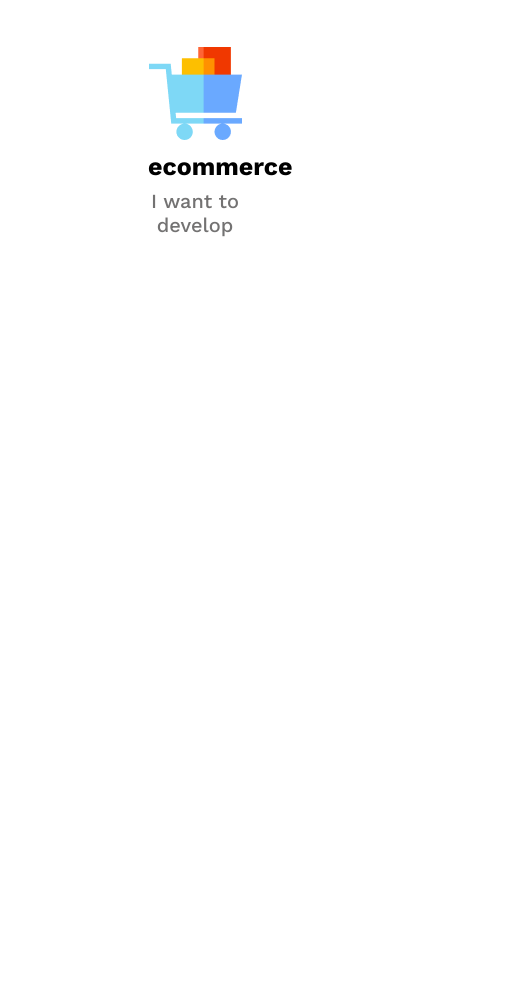
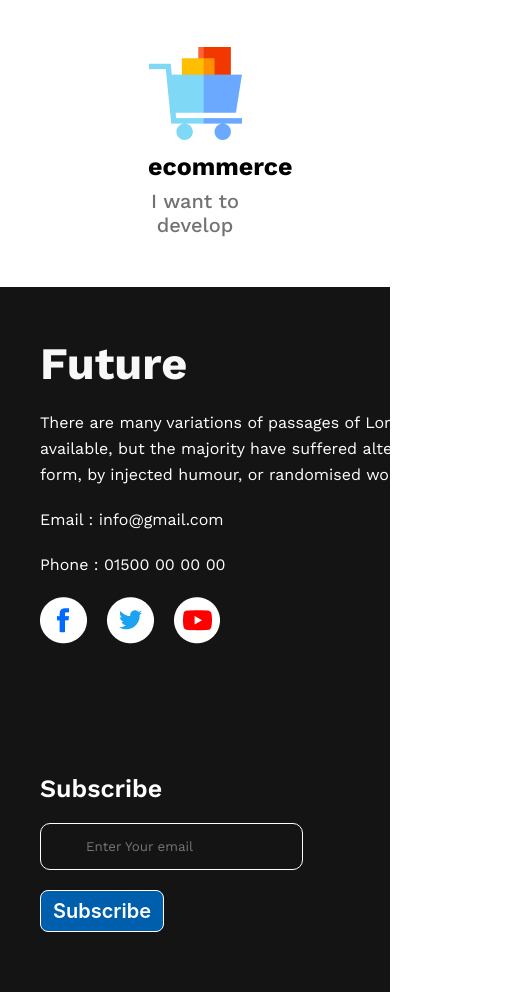
Before and after one commit to noobarafat/New-Year-Plan, a plain HTML site: page index.html in a window 390 px wide. Shown: the part 2632-3624 px from the top of the page, 525 px wide, since content can reach past the window. Before the commit the page ends 2919 px from the top, so only its background shows below. Drawn offline with nearby package versions, Linux system fonts and the light colour scheme.

Commit message:
Updated & Responsive

```diff
--- a/Styles/index.css
+++ b/Styles/index.css
@@ -159,13 +159,78 @@ header {
 
 /* footer style */
 
+footer {
+    display: flex;
+    gap: 300px;
+    padding: 130px 130px 100px 160px;
+    background-color: var(--Dark-01, #151414);
+    color: white;
+}
 
+.footer-contact{
+    padding-left: 100px;
+}
+
+.footer-contact h1 {
+    color: #F8F8F8;
+    font-size: 45px;
+    font-weight: 700;
+    padding-bottom: 20px;
+}
+
+.footer-contact p {
+    color: #FFF;
+    font-weight: 400;
+    line-height: 26px;
+    width: 485px;
+}
+
+.icons {
+    display: flex;
+    gap: 20px;
+}
+
+.subscribe{
+    padding-top: 50px;
+}
+
+.subscribe h2 {
+    color: #FFF;
+    font-size: 25px;
+    font-weight: 600;
+    padding-bottom: 20px;
+}
+
+.subscribe input {
+    background: var(--Dark-01, #151414);
+    padding: 15px 45px;
+    border: 1px solid white;
+    border-radius: 10px;
+
+}
+
+
+.subscribe button {
+    margin-top: 20px;
+    background: b;
+    border-radius: 8px;
+    background: #005FAC;
+    padding: 8px 12px;
+    color: #FFF;
+    font-family: Inter;
+    font-size: 20px;
+    font-weight: 600;
+    border: 1px solid white;
+
+}
 
 /* Responsive style */
 
 /* for mobile */
 
 @media screen and (max-width:576px) {
+
+
     header {
         background-image: none;
         background-color: beige;
@@ -195,7 +260,7 @@ header {
     }
 
     .previous-year-failure-container,
-    .plans-container {
+    .plans-container , footer {
         flex-direction: column;
     }
 
@@ -256,7 +321,22 @@ header {
         display: none;
     }
 
+    footer{
+        margin: 0;
+        padding: 50px 40px;
+    }
 
+    .footer-contact{
+        padding: 0;
+        margin: 0;
+    }
+
+    .subscribe{
+        margin: 0;
+        padding: 0;
+        position: relative;
+       bottom:170px;
+    }
 }
 
 /* for tablet */
@@ -293,7 +373,7 @@ header {
 
     }
 
-    .previous-year-failure-container {
+    .previous-year-failure-container , footer{
         flex-direction: column;
     }
 
@@ -321,12 +401,12 @@ header {
         margin: 0 50px;
     }
 
-    .watch-container{
+    .watch-container {
         margin-left: 50px;
         width: 900px;
     }
 
-    .watch-container h1{
+    .watch-container h1 {
         padding: 70px 500px 20px 50px;
     }
 
--- a/index.html
+++ b/index.html
@@ -66,7 +66,22 @@
     </main>
 
     <footer>
-
+        <div class="footer-contact">
+            <h1>Future</h1>
+            <p>There are many variations of passages of Lorem Ipsum available, but the majority have suffered alteration in some form, by injected humour, or randomised words</p> <br>
+            <p>Email : info@gmail.com</p> <br>
+            <p>Phone : 01500 00 00 00</p> <br>
+            <div class="icons">
+                <img src="./images/icons/fb.png" alt="">
+                <img src="./images/icons/twitter.png" alt="">
+                <img src="./images/icons/youtube.png" alt="">
+            </div>
+        </div>
+        <div class="subscribe">
+            <h2>Subscribe</h2>
+            <input type="email" placeholder="Enter Your email"> <br>
+            <button>Subscribe</button>
+        </div>
     </footer>
 </body>
 </html>
```
